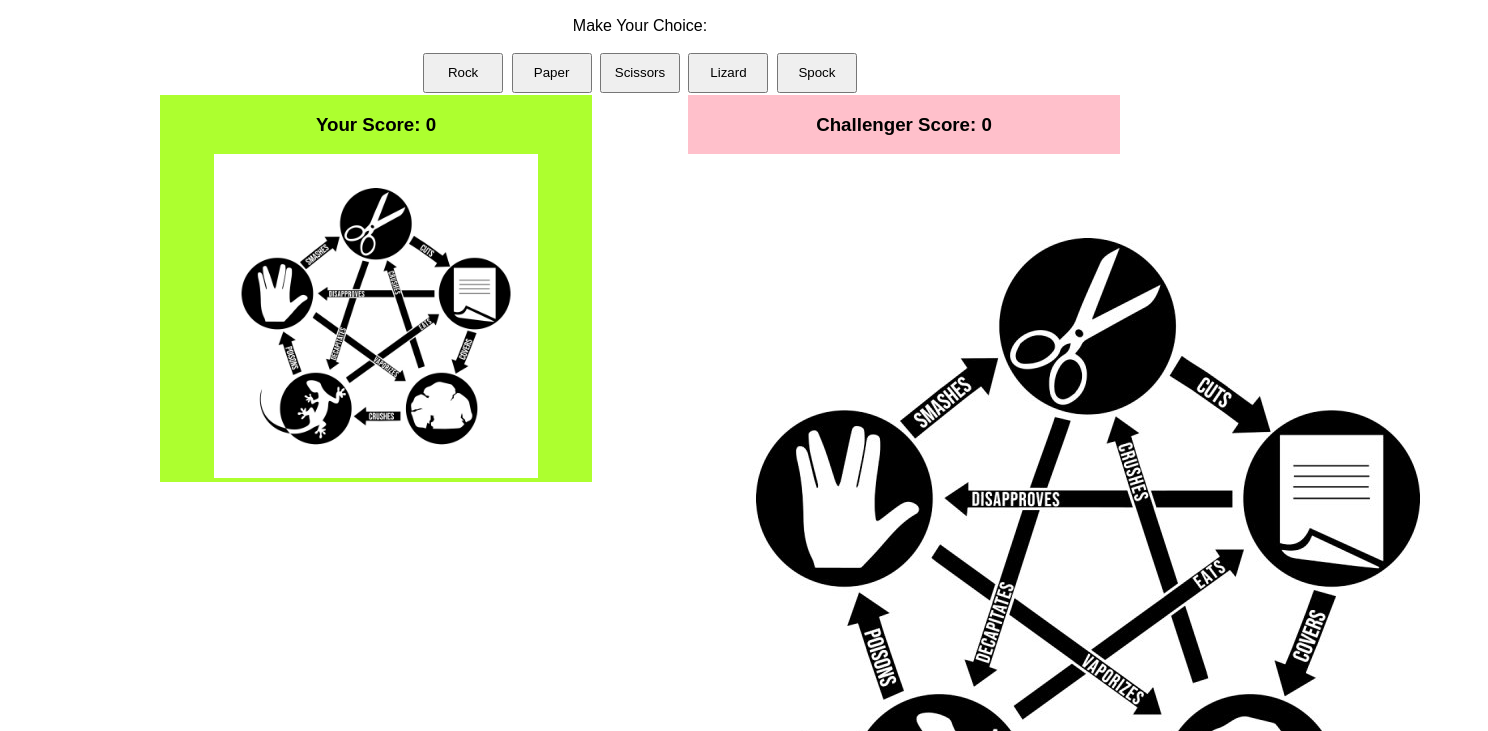
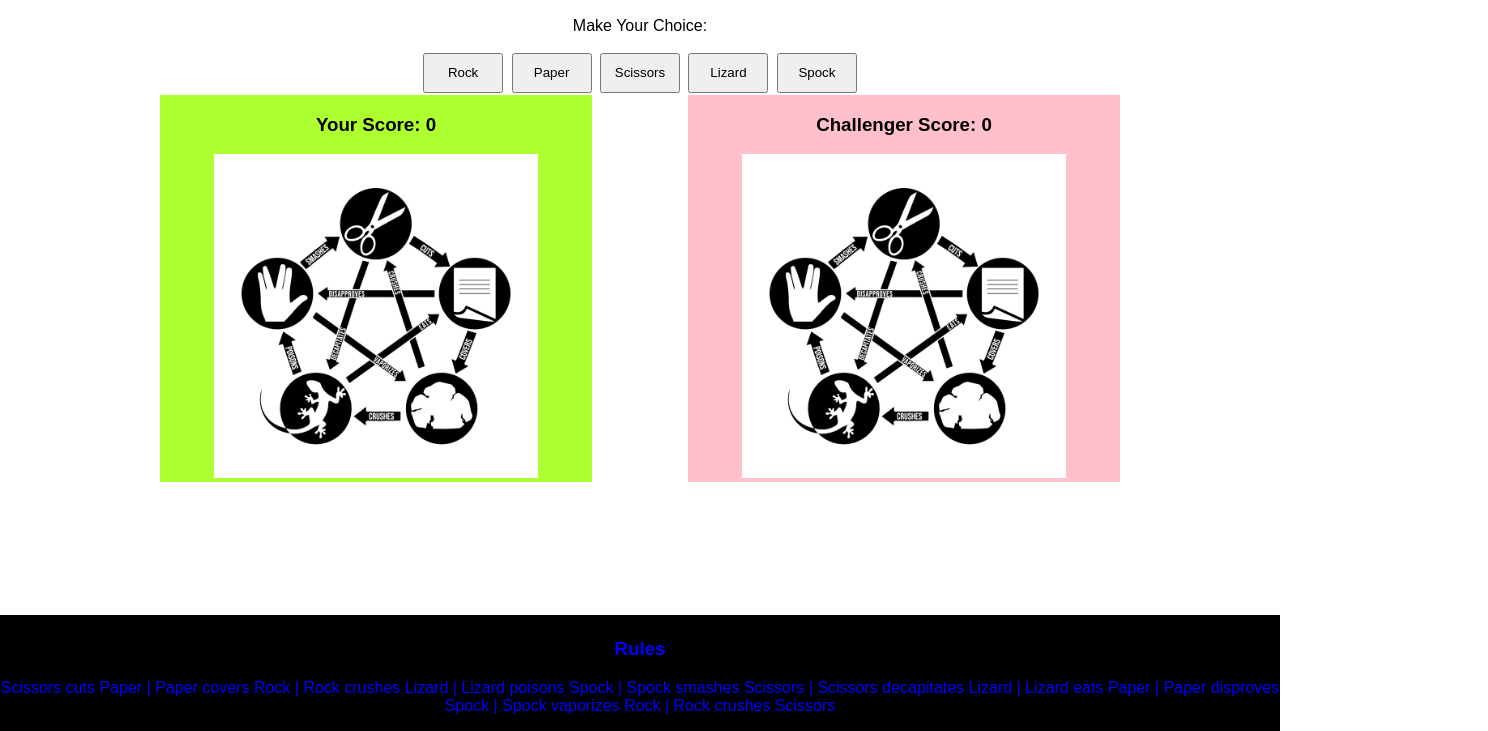
Before and after one commit to Clinto07/RockPaperScissorsLizardSpoke, a plain HTML site: page index.html in a window 1280 px wide. Shown: the part 69-800 px from the top of the page, 1488 px wide, since content can reach past the window. Drawn offline with Linux system fonts and the light colour scheme; a web font is replaced by a local one.

Commit message:
Add footer with game rules paragrapgh

```diff
--- a/assets/css/style.css
+++ b/assets/css/style.css
@@ -63,3 +63,7 @@ footer {
     float: right;
     width: 45%;
 }
+
+#computer-image {
+ width: 75%;
+}
--- a/index.html
+++ b/index.html
@@ -34,5 +34,12 @@
         </div>
     </section>
 
+    <footer>
+        <h3>Rules</h3>
+        <p>Scissors cuts Paper | Paper covers Rock | Rock crushes Lizard | Lizard poisons Spock |
+        Spock smashes Scissors | Scissors decapitates Lizard | Lizard eats Paper | Paper disproves Spock |
+        Spock vaporizes Rock | Rock crushes Scissors</p>
+    </footer>
+
 </body>
 </html>
```
